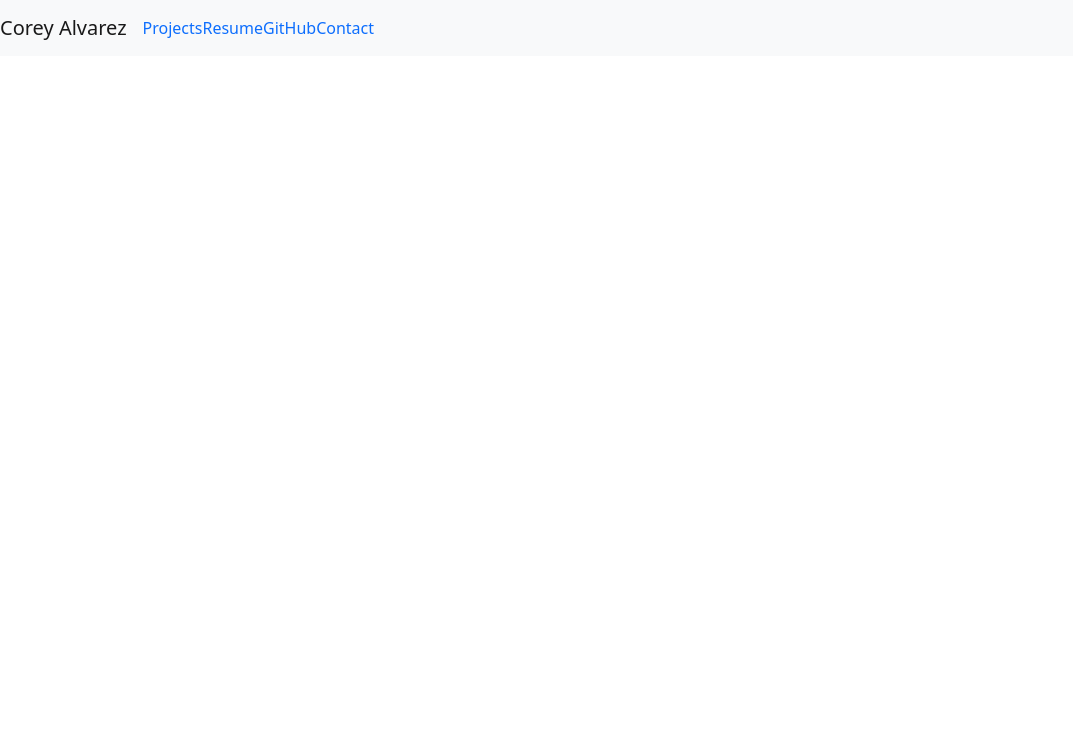
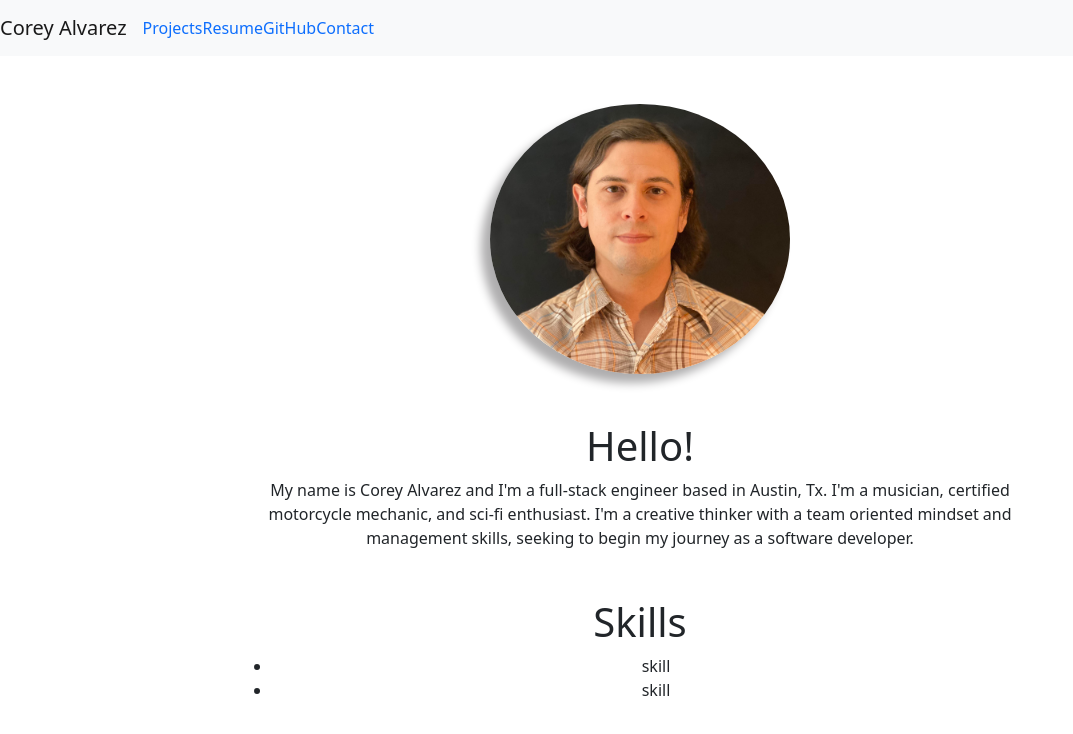
Before and after one commit to chencho806/Portfolio, a React (Create React App) app: page / in a window 1280 px wide. Shown: the top 734 px of the page, without its empty margins (0-1073 px from the left). Built offline with nearby package versions, Linux system fonts and the light colour scheme.

Commit message:
wip: adds content to home

```diff
--- a/src/pages/Home.js
+++ b/src/pages/Home.js
@@ -1,10 +1,35 @@
+
+
+
 const Home = (props) => {
     return (
-        <div className="image">
-            {/* <img src="/me.jpeg" id="img" class="img-fluid" alt="me" /> */}
+
+        <div id="about">
+            <div className="mt-5">
+                <img src="/me2.jpg" className="img" alt="me" width="300"/>
+            </div>
+
+            <div className="mt-5">
+                <h1>Hello!</h1>
+            </div>
+
+            <div>
+                My name is Corey Alvarez and I'm a full-stack engineer based in Austin, Tx. I'm a musician, certified motorcycle mechanic, and sci-fi enthusiast. I'm a creative thinker with a team oriented mindset and management skills, seeking to begin my journey as a software developer.
+            </div>
+
+            <div className="mt-5">
+                <h1>Skills</h1>
+                <ul>
+                    <li>skill</li>
+                    <li>skill</li>
+                </ul>
+
+            </div>
         </div>
-    )
-}
+
+
+    );
+};
 
 
 export default Home
```
